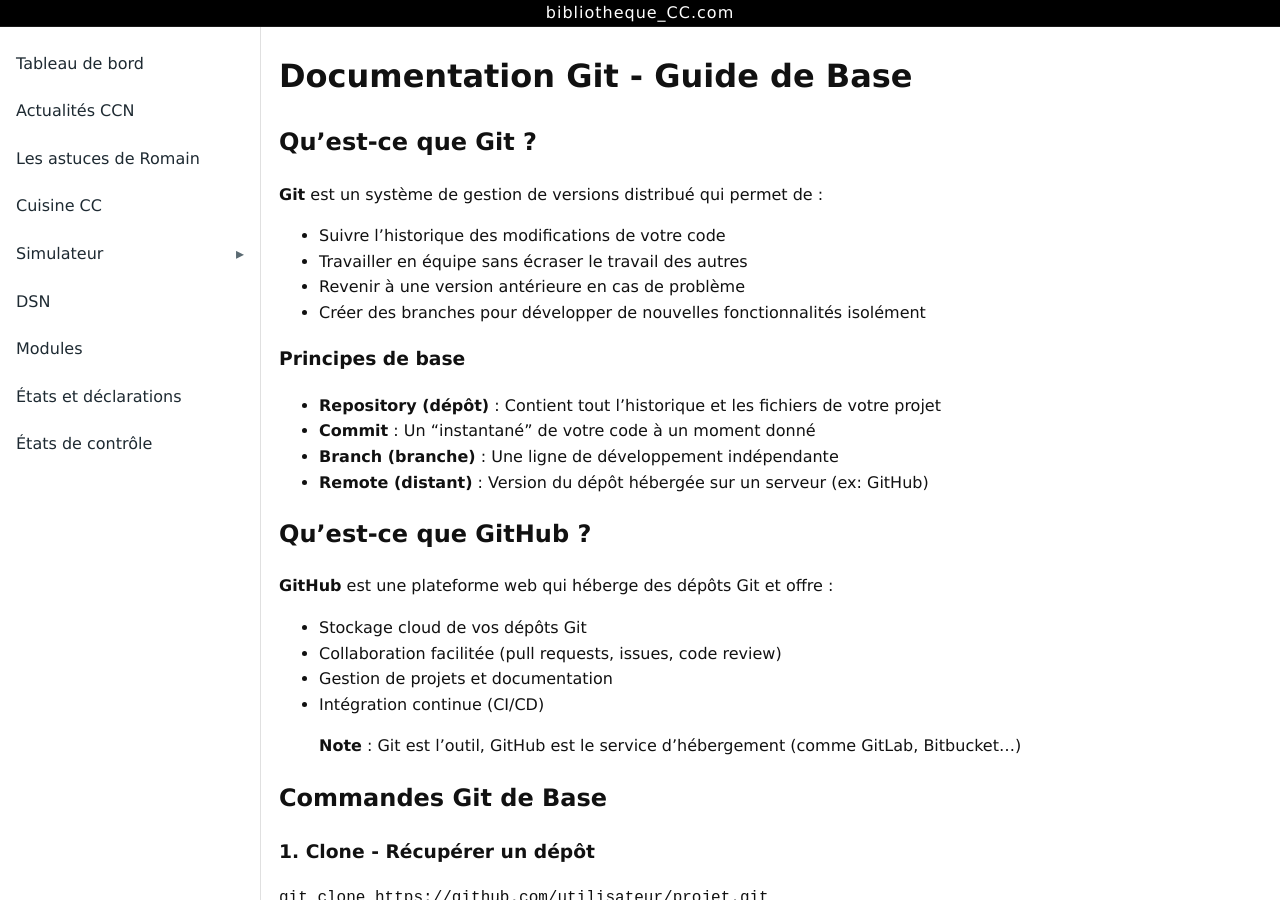
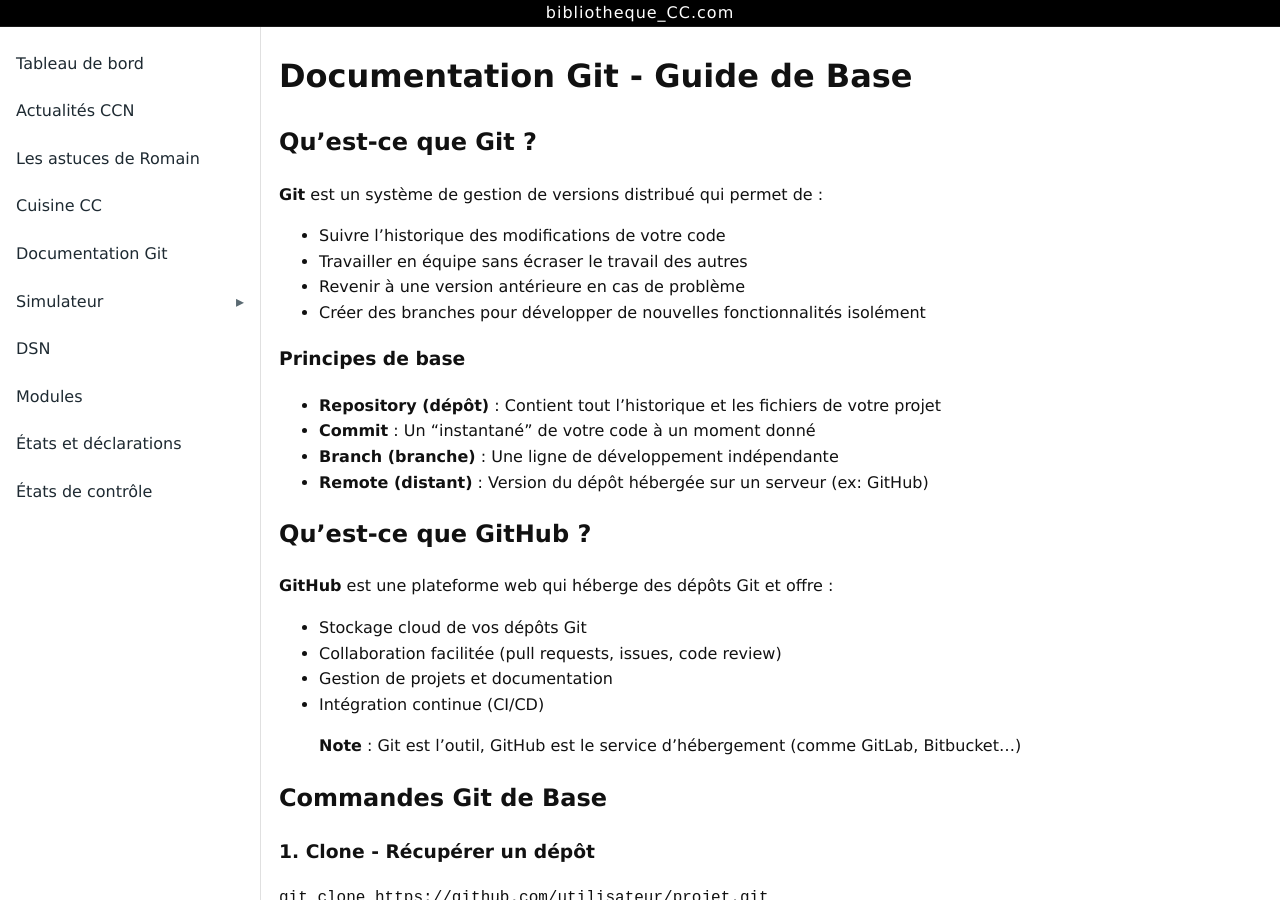
Before and after one commit to Romain-Borie/bibliotheque_CC.com, a Jekyll site: the page built from 4.documentation-git.md, in a window 1280 px wide and 900 px high. Built offline with Jekyll 4.4.1, drawn with Linux system fonts in a browser that asks for light colours; our own code applies the rules of GitHub Pages for plain Markdown files.

Commit message:
Update sidebar.html

```diff
--- a/_includes/sidebar.html
+++ b/_includes/sidebar.html
@@ -5,6 +5,11 @@
     <li><a class="item" href="/actualites-ccn/"><span class="label">Actualités CCN</span></a></li>
     <li><a class="item" href="/astuces-romain/"><span class="label">Les astuces de Romain</span></a></li>
     <li><a class="item" href="/cuisine-cc/"><span class="label">Cuisine CC</span></a></li>
+    <li><a class="item" href="/4.documentation-git/"><span class="label">Documentation Git</span></a></li>
+
+
+
+
 
     <!-- Groupe Simulateur (ouverture au clic) -->
     <li class="has-flyout">
```
